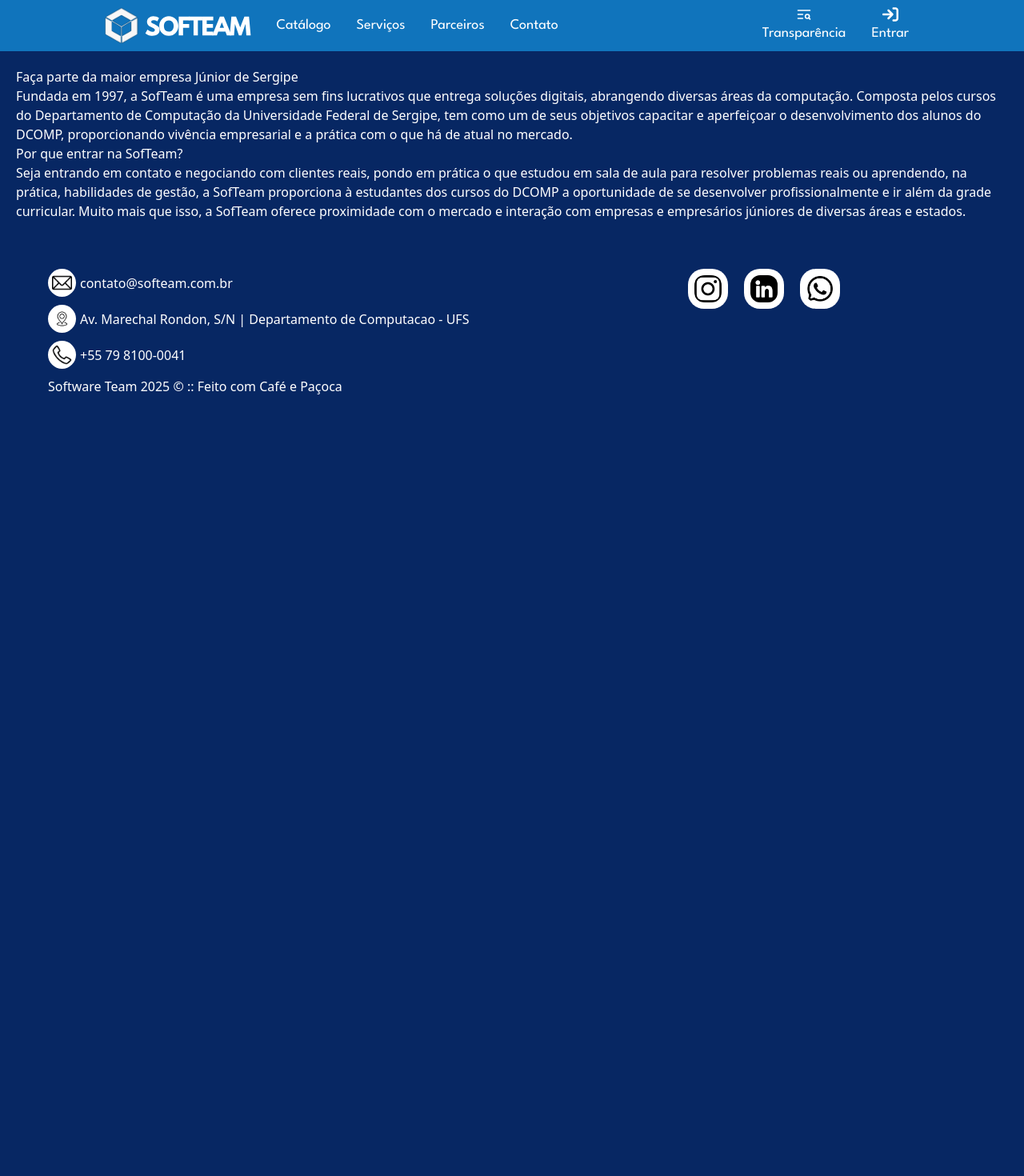
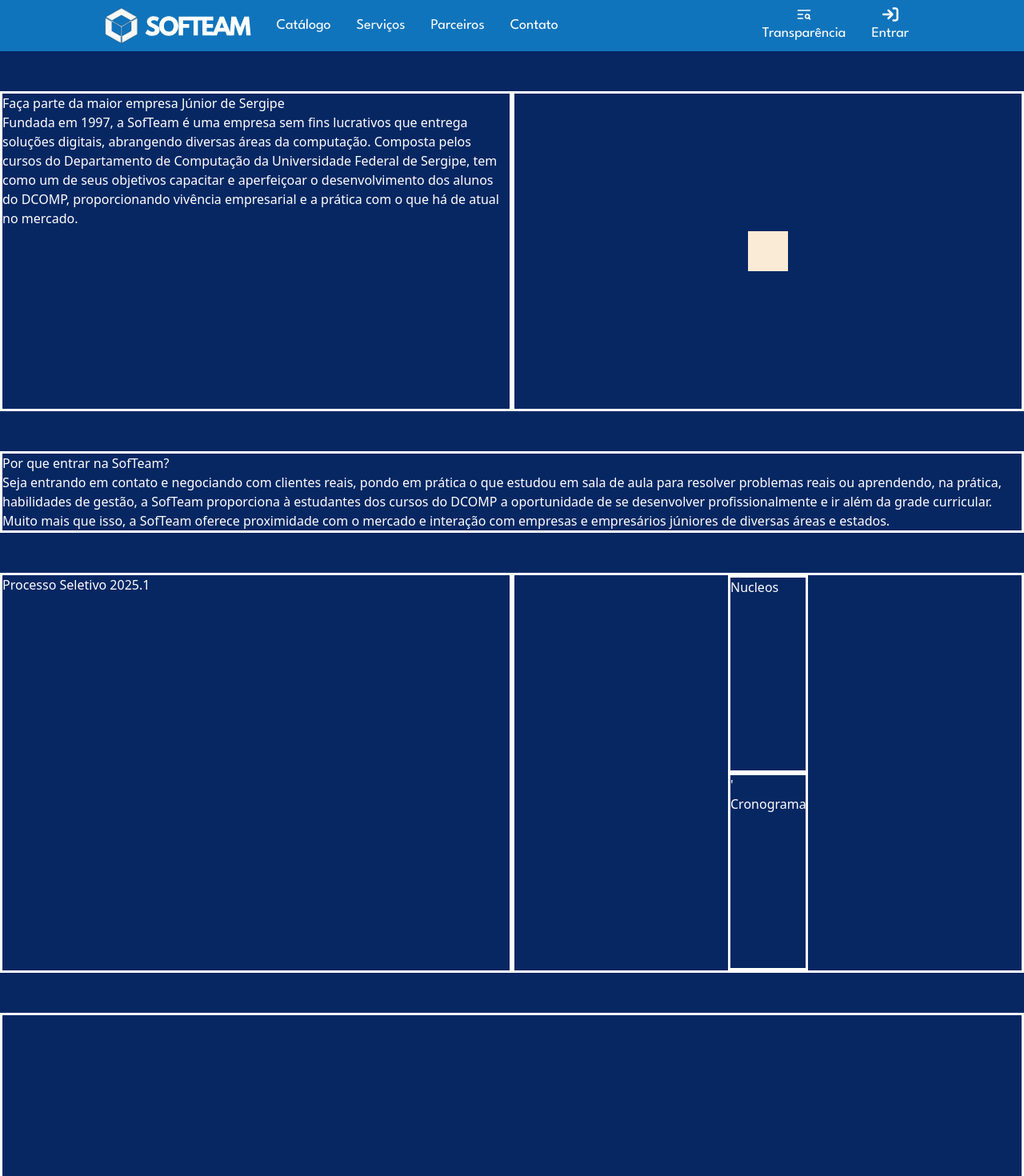
Before and after one commit to softeam-org/landing-page, a Next.js app: page /ps in a window 1280 px wide. Shown: the top 1470 px of the page at 80% size. Before the commit the page ends 800 px from the top, so only its background shows below. Built offline with nearby package versions, Linux system fonts and the light colour scheme.

Commit message:
add alignment of divs and main texts

```diff
--- a/app/ps/page.tsx
+++ b/app/ps/page.tsx
@@ -2,7 +2,6 @@ import React, { ReactElement } from "react";
 import Navbar from "../components/Navbar";
 import PS from "./ps";
 import Footer from "../components/footer/footer";
-import "./ps.css";
 
 
 function index(): ReactElement {
--- a/app/ps/ps.css
+++ b/app/ps/ps.css
@@ -1,24 +1,69 @@
-.container{
+
+.ps_container{
+    display: flex;
+    flex-direction: column;
+    color: white;
+}
+
+.content{
+    display: flex;
+    flex-direction: row;
+    height: 400px;
+    margin-top: 50px;
+}
+
+.text{
+    width: 50%;
+    border: solid;
+}
+
+.ps_div_img{
+    display: flex;
+    width: 50%;
+    border: solid;
+    align-items: center;
+    justify-content: center;
 
 }
 
-.about{
+.ps_img{
+    background-color: antiquewhite;
+    height: 50px;
+    width: 50px;
+}
+
+.text2{
+    margin-top: 50px;
+    margin-bottom: 50px;
+    border: solid;
+}
+
+
+.content2{
+    display: flex;
+    flex-direction: row;
+    height: 500px;
 
 }
 
-.text{
-
-}
-
-.text2{
-
-}
-
-.image{
-
+.content3{
+    display: flex;
+    flex-direction: column;
+    align-items: center;
+    border: solid;
+    width: 50%;
 }
 
 .edital{
+    border: solid;
+    height:100%;
+    width:50%;
+}
+
+.nucleos,.cronograma{
+    border: solid;
+    height: 50%;
+    width: 100px;
 
 }
 
@@ -31,5 +76,7 @@
 }
 
 .timeline{
-
+    margin-top: 50px;
+    border: solid;
+    height: 300px;
 }
--- a/app/ps/ps.tsx
+++ b/app/ps/ps.tsx
@@ -1,9 +1,11 @@
 import React, { ReactElement } from "react";
+
+import "./ps.css";
 
 function PS(): ReactElement {
     return (
-        <div className="container">
-            <div className="about">
+        <div className="ps_container">
+            <div className="content">
                 <div className="text">
                     <h1>Faça parte da maior empresa Júnior de Sergipe</h1>
                     <p>
@@ -15,9 +17,13 @@ function PS(): ReactElement {
                     </p>
 
                 </div>
-                <div className="image"></div>
+                <div className="ps_div_img">
+                    <div className="ps_img"></div>
+                </div>
 
-                <div className="text2">
+            </div>
+
+            <div className="text2">
                     <h2>Por que entrar na SofTeam?</h2>
                     <p>
                         Seja entrando em contato e negociando com clientes reais, pondo em prática o que estudou em sala
@@ -26,20 +32,33 @@ function PS(): ReactElement {
                     ir além da grade curricular. Muito mais que isso, a SofTeam oferece proximidade com o mercado e
                     interação com empresas e empresários júniores de diversas áreas e estados.
                     </p>
-                </div>
             </div>
 
 
-            <div>
-                <div className="edital"></div>
-                <div className="nucleos"></div>
-                <div className="cronograma"></div>
+            <div className="content2">
+                <div className="edital">
+                    <h2>Processo Seletivo 2025.1</h2>
+
+                </div>
+                <div className="content3">
+
+                    <div className="nucleos">
+                        <h2>Nucleos</h2>
+                    </div>
+                    <div className="cronograma">
+                    '<h2>Cronograma</h2>
+                    </div>
+
+                </div>
+
             </div>
 
             <div className="timeline">
 
             </div>
 
+
+
         </div>
     )
 }
```
